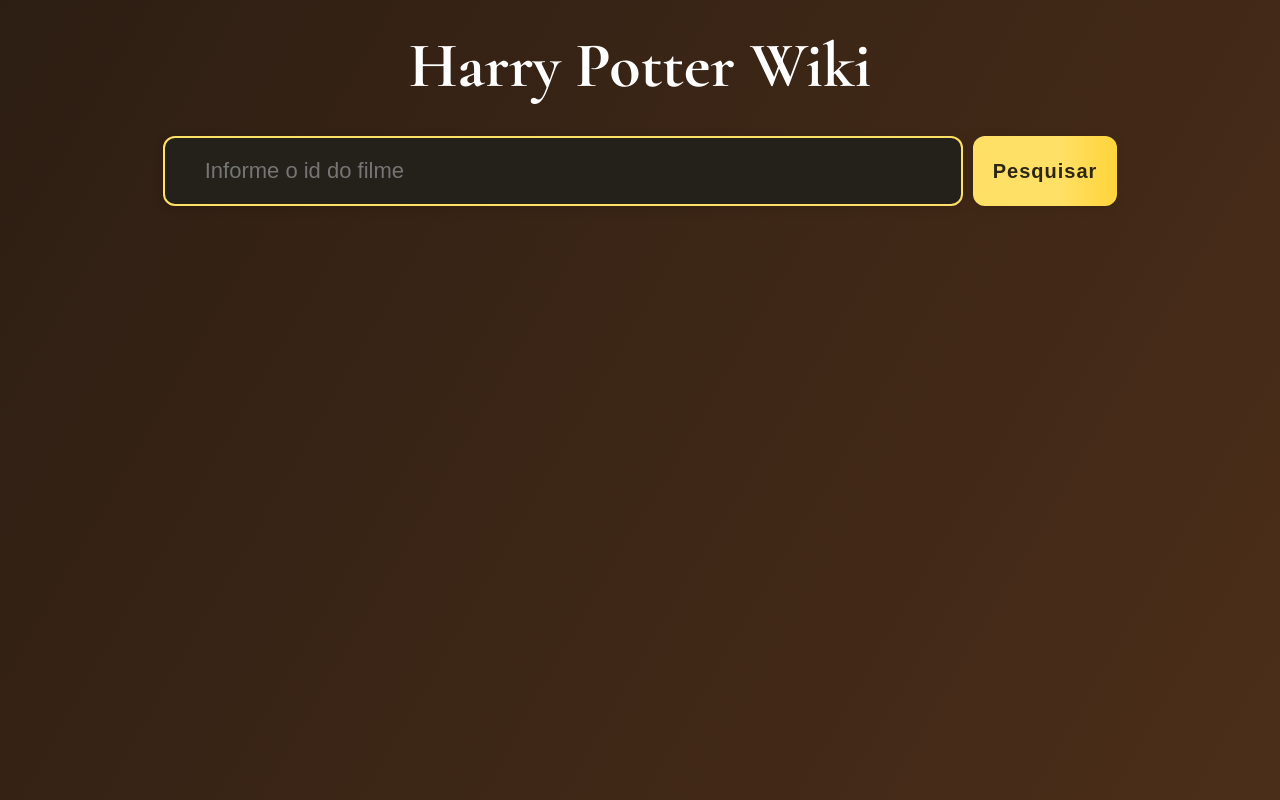
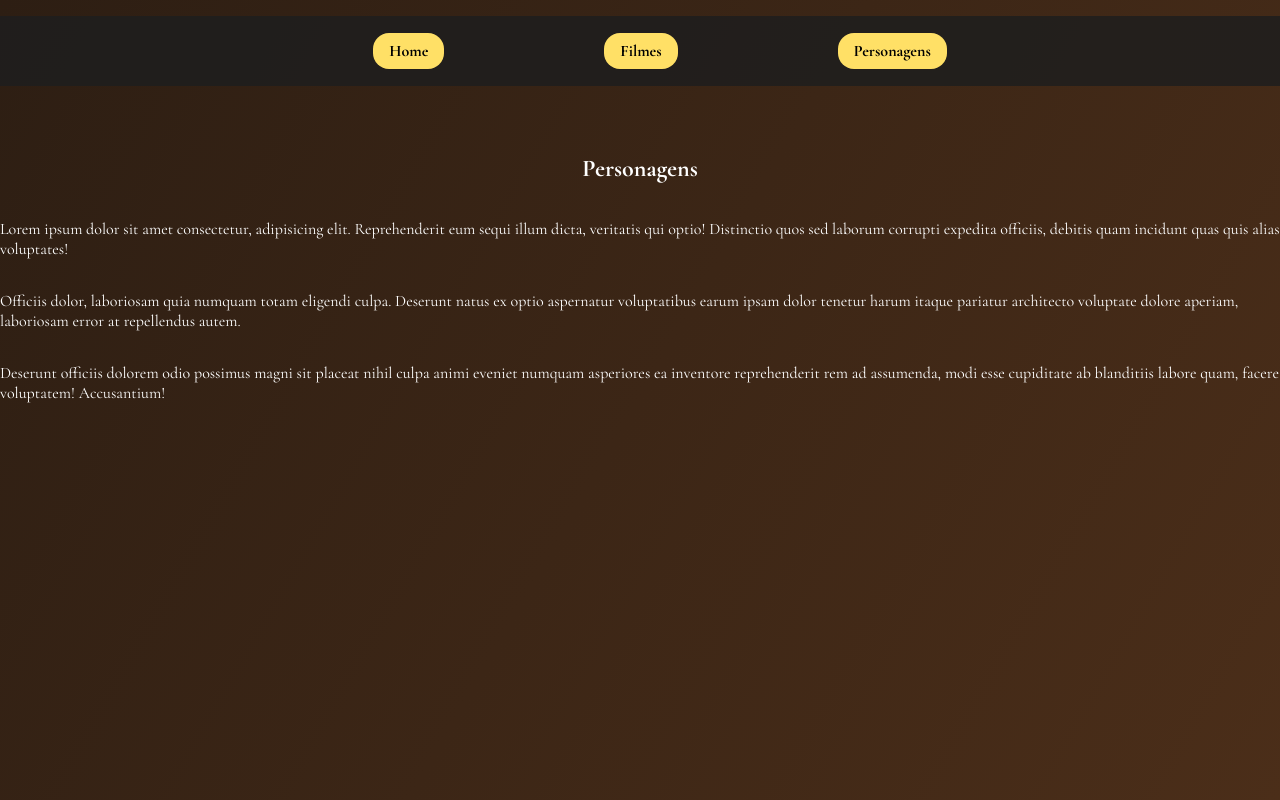
Before and after one commit to xOmilk/potter-wiki, a React (Vite) app: page /characters in a window 1280 px wide. Built offline with nearby package versions, Linux system fonts and the light colour scheme.

Commit message:
Adição do react-router-dom e novas paginas

```diff
--- a/package.json
+++ b/package.json
@@ -11,7 +11,8 @@
   },
   "dependencies": {
     "react": "^19.1.0",
-    "react-dom": "^19.1.0"
+    "react-dom": "^19.1.0",
+    "react-router-dom": "^7.6.1"
   },
   "devDependencies": {
     "@eslint/js": "^9.25.0",
--- a/src/App.tsx
+++ b/src/App.tsx
@@ -1,12 +1,24 @@
+import { BrowserRouter, Link, Routes, Route } from "react-router-dom";
+
+import { Home } from "./pages/Home";
 import { Movies } from "./pages/Movies";
 
 import "./styles/theme.css";
 import "./styles/globals.css";
+import { Spells } from "./pages/Spells";
+import { Characters } from "./pages/Characters";
+import { Navbar } from "./components/Navbar";
 
 export function App() {
 	return (
+		<BrowserRouter>
+			<Navbar />
 
-			<Movies />
-
+			<Routes>
+				<Route path="/" element={<Home />} />
+				<Route path="/characters" element={<Characters />} />
+				<Route path="/movies" element={<Movies />} />
+			</Routes>
+		</BrowserRouter>
 	);
 }
--- /dev/null
+++ b/src/components/Navbar/index.tsx
@@ -0,0 +1,19 @@
+import { Link } from "react-router-dom";
+
+import styles from "./styles.module.css";
+
+export function Navbar() {
+	return (
+		<ul className={styles.list}>
+			<li className={styles.item}>
+				<Link to="/">Home</Link>
+			</li>
+			<li className={styles.item}>
+				<Link to="/movies">Filmes</Link>
+			</li>
+			<li className={styles.item}>
+				<Link to="/characters">Personagens</Link>
+			</li>
+		</ul>
+	);
+}
--- /dev/null
+++ b/src/components/Navbar/styles.module.css
@@ -0,0 +1,23 @@
+.list {
+    height: 70px;
+	background: var(--background-item);
+	width: 100%;
+	margin: auto auto;
+	margin-top: 1rem;
+	margin-bottom: 3rem;
+	display: flex;
+	flex-flow: row;
+	align-items: center;
+	justify-content: center;
+	list-style: none;
+	gap: 10rem;
+}
+
+.item * {
+	padding: 0.5rem 1rem;
+    border-radius: 1rem;
+	background-color: var(--golden);
+	color: black;
+    font-weight: bold;
+	text-decoration: none;
+}
--- /dev/null
+++ b/src/pages/Characters/index.tsx
@@ -0,0 +1,28 @@
+import { Container } from "../../components/Container";
+
+export function Characters() {
+	return (
+		<Container>
+			<h2>Personagens</h2>
+
+			<p>
+				Lorem ipsum dolor sit amet consectetur, adipisicing elit.
+				Reprehenderit eum sequi illum dicta, veritatis qui optio!
+				Distinctio quos sed laborum corrupti expedita officiis, debitis
+				quam incidunt quas quis alias voluptates!
+			</p>
+			<p>
+				Officiis dolor, laboriosam quia numquam totam eligendi culpa.
+				Deserunt natus ex optio aspernatur voluptatibus earum ipsam
+				dolor tenetur harum itaque pariatur architecto voluptate dolore
+				aperiam, laboriosam error at repellendus autem.
+			</p>
+			<p>
+				Deserunt officiis dolorem odio possimus magni sit placeat nihil
+				culpa animi eveniet numquam asperiores ea inventore
+				reprehenderit rem ad assumenda, modi esse cupiditate ab
+				blanditiis labore quam, facere voluptatem! Accusantium!
+			</p>
+		</Container>
+	);
+}
--- /dev/null
+++ b/src/pages/Characters/styles.module.css
@@ -0,0 +1,6 @@
+.container{
+    display: flex;
+    flex-flow: column;
+    align-items: center;
+    justify-content: center;
+}
--- /dev/null
+++ b/src/pages/Home/index.tsx
@@ -0,0 +1,9 @@
+import { Container } from "../../components/Container";
+
+export function Home() {
+	return (
+		<Container>
+			<div></div>
+		</Container>
+	);
+}
--- /dev/null
+++ b/src/pages/Spells/index.tsx
@@ -0,0 +1,9 @@
+import { Container } from "../../components/Container";
+
+export function Spells() {
+	return (
+		<Container>
+			<div></div>
+		</Container>
+	);
+}
--- a/src/styles/theme.css
+++ b/src/styles/theme.css
@@ -1,7 +1,7 @@
-:root{
+:root {
+	--dark-grey: #1e1e1e;
 
-    --dark-grey:#1E1E1E;
-
-    --text-color-default:#fff;
-
+	--text-color-default: #fff;
+	--golden: #ffe066;
+	--background-item: rgba(30, 30, 30, 0.85);;
 }
```
Also changed, not shown: src/pages/Home/styles.module.css (added).
